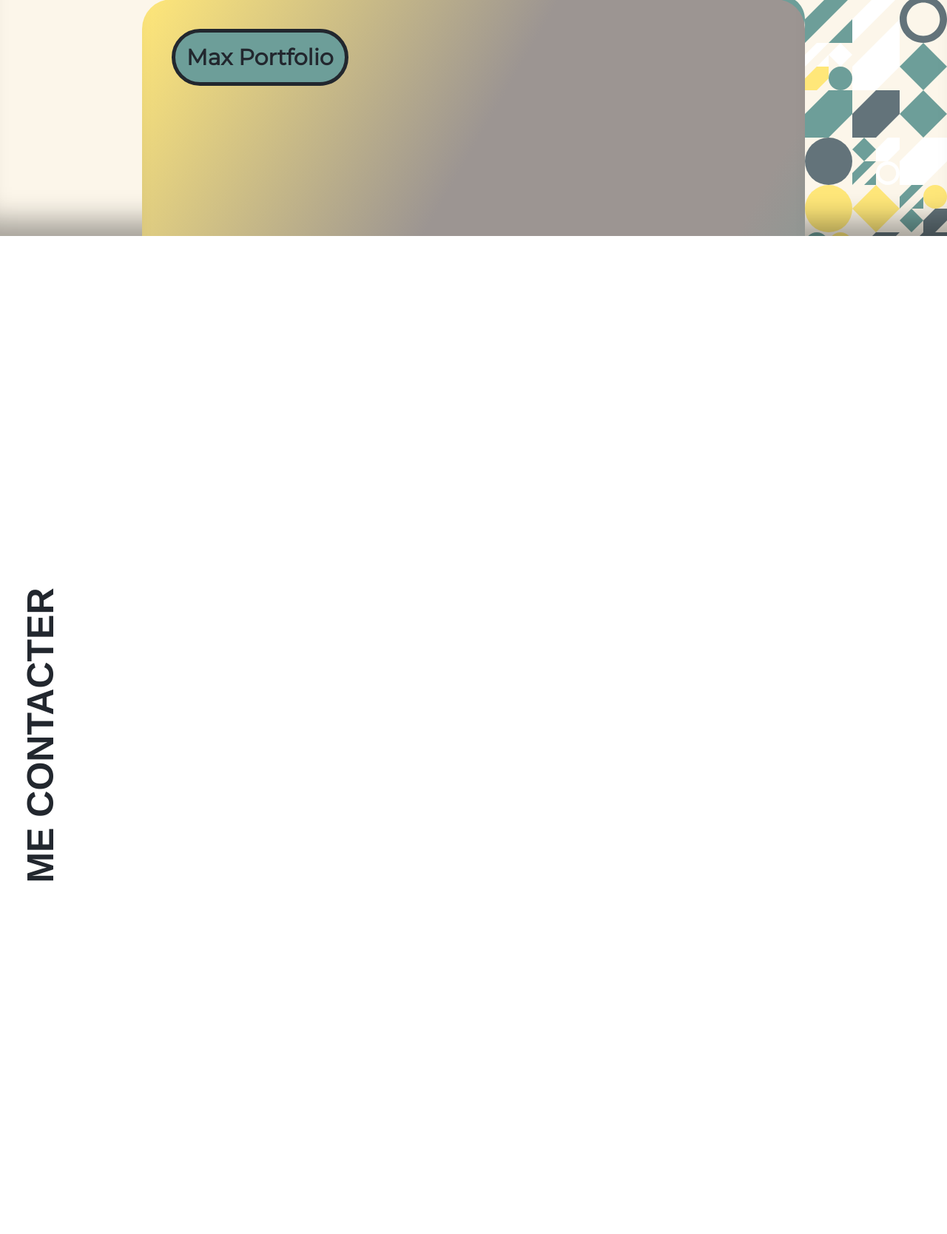
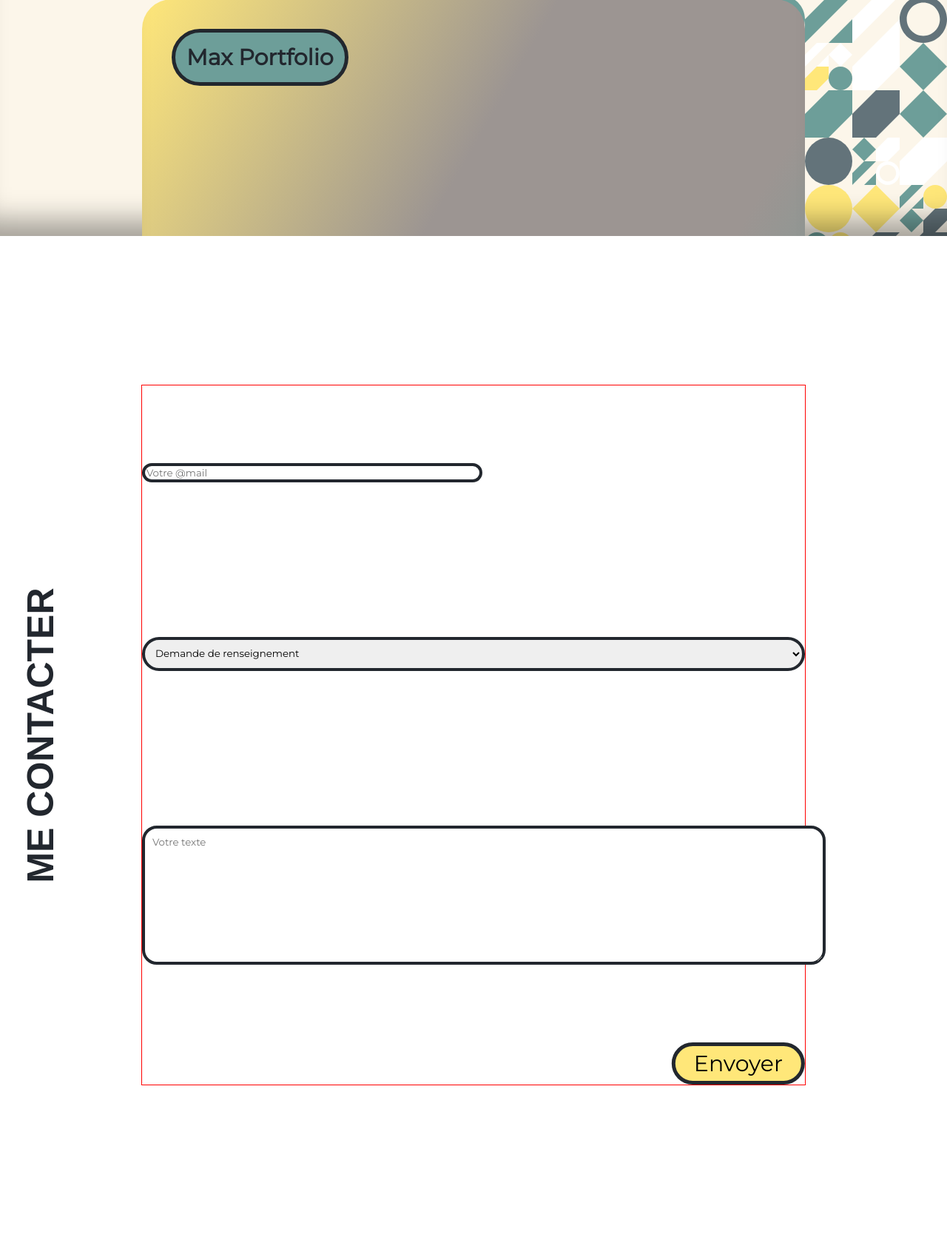
Before and after one commit to ToxyhDev/Tox-Website, a PHP site: page / in a window 1280 px wide. Shown: the part 3728-5396 px from the top of the page at 74% size. Run offline with PHP 8.4, Linux system fonts and the light colour scheme; some web fonts are replaced.

Commit message:
The HTML structure is create and a little CSS

```diff
--- a/css/style.css
+++ b/css/style.css
@@ -31,7 +31,7 @@ a {
 h1, h2 {
     font-family: var(--font-title), sans-serif;
 }
-h3, p, a {
+h3, p, a, input, select, textarea {
     font-family: var(--font-body), sans-serif;
 }
 
@@ -278,13 +278,13 @@ main #maBio .imgBlob {
     html {
         font-size: 40%;
     }
-    main #maBio h2 {
+    /* main #maBio h2 {
         position: relative;
         transform: rotate(0deg);
         top: 0;
         padding-top: 1rem;
 
-    }
+    } */
     main #maBio .blobSection {
         flex-direction: column;
         margin: 0;
@@ -332,19 +332,7 @@ main #mesProjets h2 {
         background-position: bottom;
     }
 }
-@media screen and (max-width: 425px) {
-    main #mesProjets h2 {
-        position: relative;
-        top: 0;
-        left: 0;
-        transform: rotate(0deg);
-        padding-top: 1rem;
-        text-align: center;
 
-        /* border: 1px solid red; */
-    }
-
-}
 
 main #mesProjets #carousselProjet {
     position: absolute;
@@ -495,6 +483,10 @@ main #meContacter {
     width: 100%;
     height: 100vh;
     background-color: white;
+
+    display: flex;
+    justify-content: center;
+    align-items: center;
 }
 main #meContacter h2 {
     position: absolute;
@@ -507,3 +499,52 @@ main #meContacter h2 {
     font-size: 5rem;
     font-weight: 700;
 }
+
+@media screen and (max-width: 425px) {
+    main #mesProjets h2, main #maBio h2, main #meContacter h2 {
+        position: relative;
+        top: 0;
+        left: 0;
+        transform: rotate(0deg);
+        padding-top: 1rem;
+        text-align: center;
+
+
+    }
+
+}
+
+main #meContacter form {
+    display: flex;
+    flex-direction: column;
+    justify-content: space-between;
+    align-items: flex-start;
+    width: 70%;
+    height: 70%;
+    border: 1px solid red;
+}
+main #meContacter form input, main #meContacter form select {
+    border: 4px solid var(--color-black);
+    border-radius: 20rem;
+}
+main #meContacter form textarea {
+    border: 4px solid var(--color-black);
+    border-radius: 2rem;
+}
+main #meContacter form #email {
+    width: 50%;
+}
+main #meContacter form #chooseTitle, #texts {
+    width: 100%;
+    padding: 1rem;
+}
+main #meContacter form #formSend {
+    font-size: 3rem;
+    font-weight: 500;
+    background-color: var(--color-yellow);
+    padding: 0.5rem 2.5rem 0.5rem 2.5rem;
+    border: 0.5rem solid var(--color-black);
+    border-radius: 3rem;
+    margin-left: 100%;
+    transform: translate(-100%);
+}
--- a/index.html
+++ b/index.html
@@ -74,7 +74,7 @@
 
         <!-- MA BIO -->
         <section id="maBio">
-            <h2>MA BIO</h2>
+            <h2 class="titleSection">MA BIO</h2>
 
             <div id="blobPc" class="blobSection">
                 <img class="imgBlob" src="images/illustration-blob-pc.svg" alt="">
@@ -89,7 +89,7 @@
 
         <!-- MES PROJETS -->
         <section id="mesProjets">
-            <h2>MES PROJETS</h2>
+            <h2 class="titleSection">MES PROJETS</h2>
 
             <section id="carousselProjet">
 
@@ -117,7 +117,34 @@
         </section>
 
         <section id="meContacter">
-            <h2>ME CONTACTER</h2>
+            <h2 class="titleSection">ME CONTACTER</h2>
+
+            <form action="" method="get">
+
+                <label for="email"></label>
+                <input type="email" name="email" id="email" placeholder="Votre @mail">
+
+                <label for="title"></label>
+                <select name="chooseTitle" id="chooseTitle">
+                    <option value="information">Demande de renseignement</option>
+                    <option value="bug">J'ai rencontré un bug sur le site</option>
+                </select>
+
+                <label for="texts"></label>
+                <textarea name="texts" id="texts" cols="30" rows="10" placeholder="Votre texte"></textarea>
+
+                <input type="submit" value="Envoyer" id="formSend">
+                <!-- <?php
+                    if (
+                        (!isset($_GET['email']) || !filter_var($_GET['email'], FILTER_VALIDATE_EMAIL))
+                        || (!isset($_GET['message']) || empty($_GET['message']))
+                        )
+                    {
+                        echo('Il faut un email et un message valides pour soumettre le formulaire.');
+                        return;
+                }
+                ?> -->
+            </form>
         </section>
 
 
```
